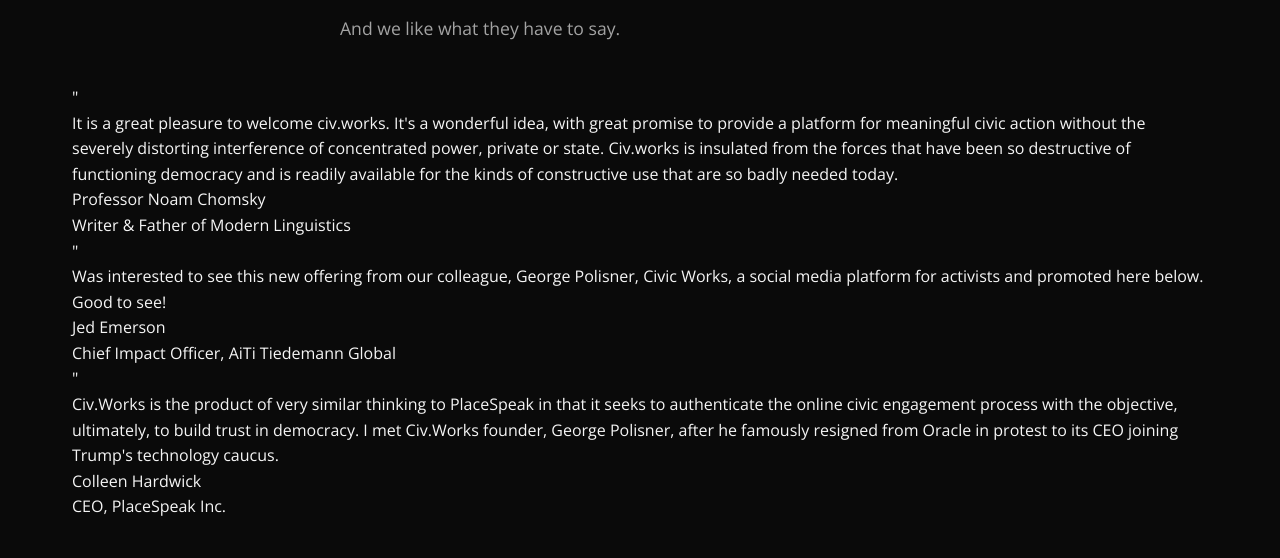
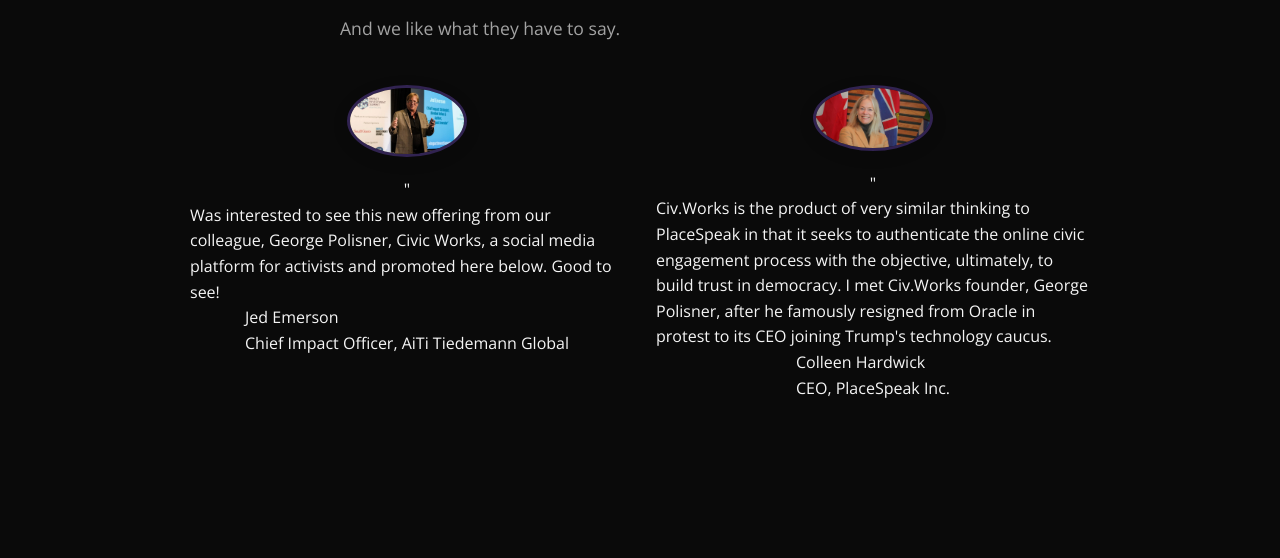
Before and after one commit to CivicWorks/civworks-site, a plain HTML site: page index.html in a window 1280 px wide. Shown: the part 2858-3416 px from the top of the page. Drawn offline with nearby package versions, Linux system fonts and the light colour scheme.

Commit message:
Add files via upload

```diff
--- a/index.html
+++ b/index.html
@@ -9,6 +9,36 @@
   <link rel="apple-touch-icon" sizes="180x180" href="images/801ee806b_CivWorks_LogoSquare_1.png">
 <link href="https://fonts.googleapis.com/css2?family=Special+Elite&family=Open+Sans:wght@300;400;600;700&display=swap" rel="stylesheet">
 <link rel="stylesheet" href="styles.css">
+<style>
+  /* Testimonial photo enhancements */
+  .testimonial-card-with-photo {
+    display: flex;
+    flex-direction: column;
+    align-items: center;
+  }
+  .testimonial-portrait {
+    width: 120px;
+    height: 120px;
+    border-radius: 50%;
+    object-fit: cover;
+    object-position: center top;
+    margin-bottom: 1.25rem;
+    border: 3px solid rgba(139, 92, 246, 0.3);
+    box-shadow: 0 4px 15px rgba(0, 0, 0, 0.15);
+  }
+  .testimonial-grid {
+    display: grid;
+    grid-template-columns: repeat(2, 1fr);
+    gap: 2rem;
+    max-width: 900px;
+    margin: 0 auto;
+  }
+  @media (max-width: 768px) {
+    .testimonial-grid {
+      grid-template-columns: 1fr;
+    }
+  }
+</style>
 </head>
 <body>
 
@@ -125,16 +155,8 @@
     <p class="section-subtitle">And we like what they have to say.</p>
 
     <div class="testimonial-grid">
-      <div class="testimonial-card">
-        <div class="quote-icon">"</div>
-        <p class="testimonial-quote">It is a great pleasure to welcome civ.works. It's a wonderful idea, with great promise to provide a platform for meaningful civic action without the severely distorting interference of concentrated power, private or state. Civ.works is insulated from the forces that have been so destructive of functioning democracy and is readily available for the kinds of constructive use that are so badly needed today.</p>
-        <div class="testimonial-author">
-          <p class="author-name">Professor Noam Chomsky</p>
-          <p class="author-title">Writer & Father of Modern Linguistics</p>
-        </div>
-      </div>
-
-      <div class="testimonial-card">
+      <div class="testimonial-card testimonial-card-with-photo">
+        <img src="images/jed.webp" alt="Jed Emerson" class="testimonial-portrait">
         <div class="quote-icon">"</div>
         <p class="testimonial-quote">Was interested to see this new offering from our colleague, George Polisner, Civic Works, a social media platform for activists and promoted here below. Good to see!</p>
         <div class="testimonial-author">
@@ -143,7 +165,8 @@
         </div>
       </div>
 
-      <div class="testimonial-card">
+      <div class="testimonial-card testimonial-card-with-photo">
+        <img src="images/colleen_hardwick_2022.jpg" alt="Colleen Hardwick" class="testimonial-portrait">
         <div class="quote-icon">"</div>
         <p class="testimonial-quote">Civ.Works is the product of very similar thinking to PlaceSpeak in that it seeks to authenticate the online civic engagement process with the objective, ultimately, to build trust in democracy. I met Civ.Works founder, George Polisner, after he famously resigned from Oracle in protest to its CEO joining Trump's technology caucus.</p>
         <div class="testimonial-author">
```
